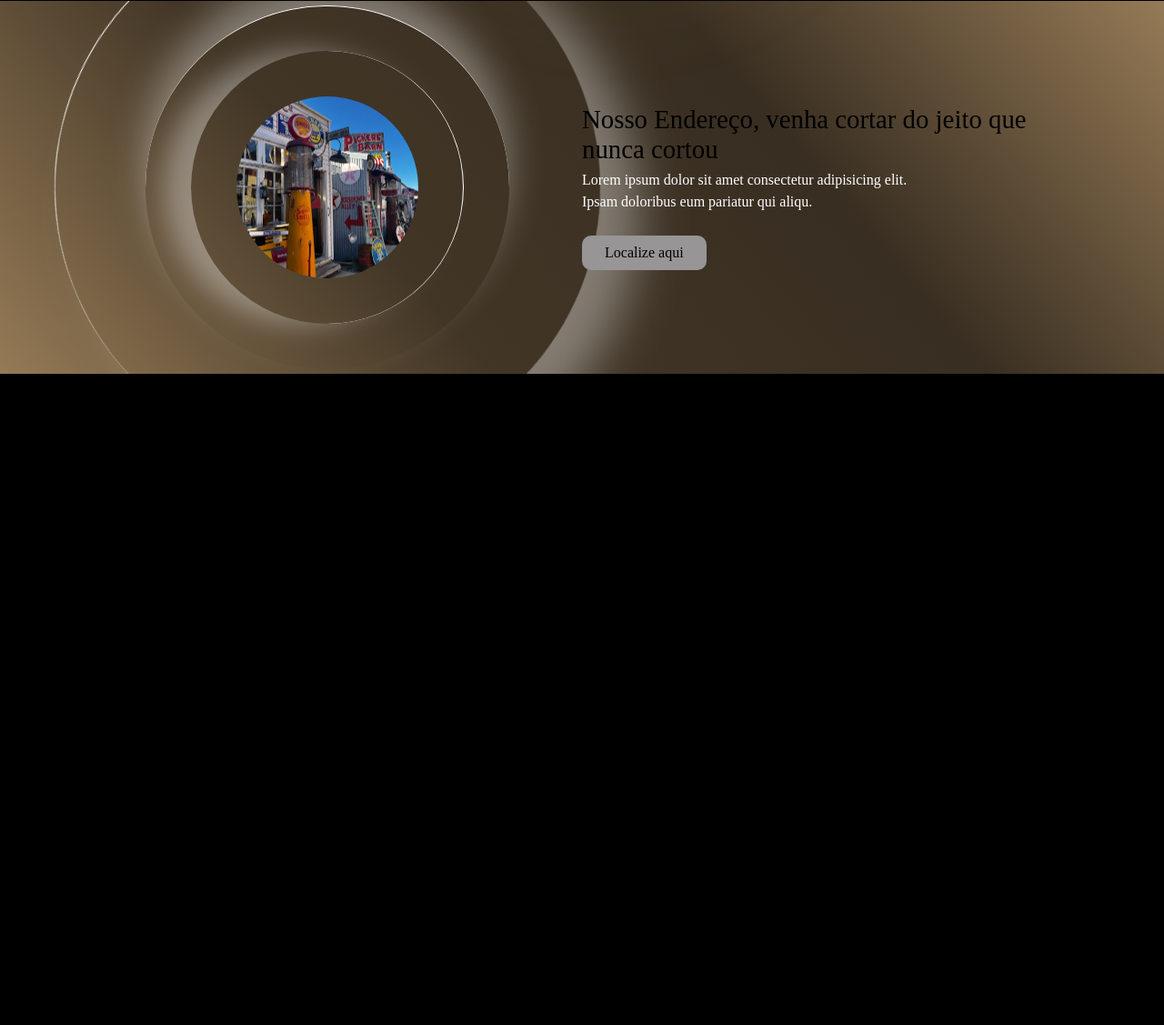
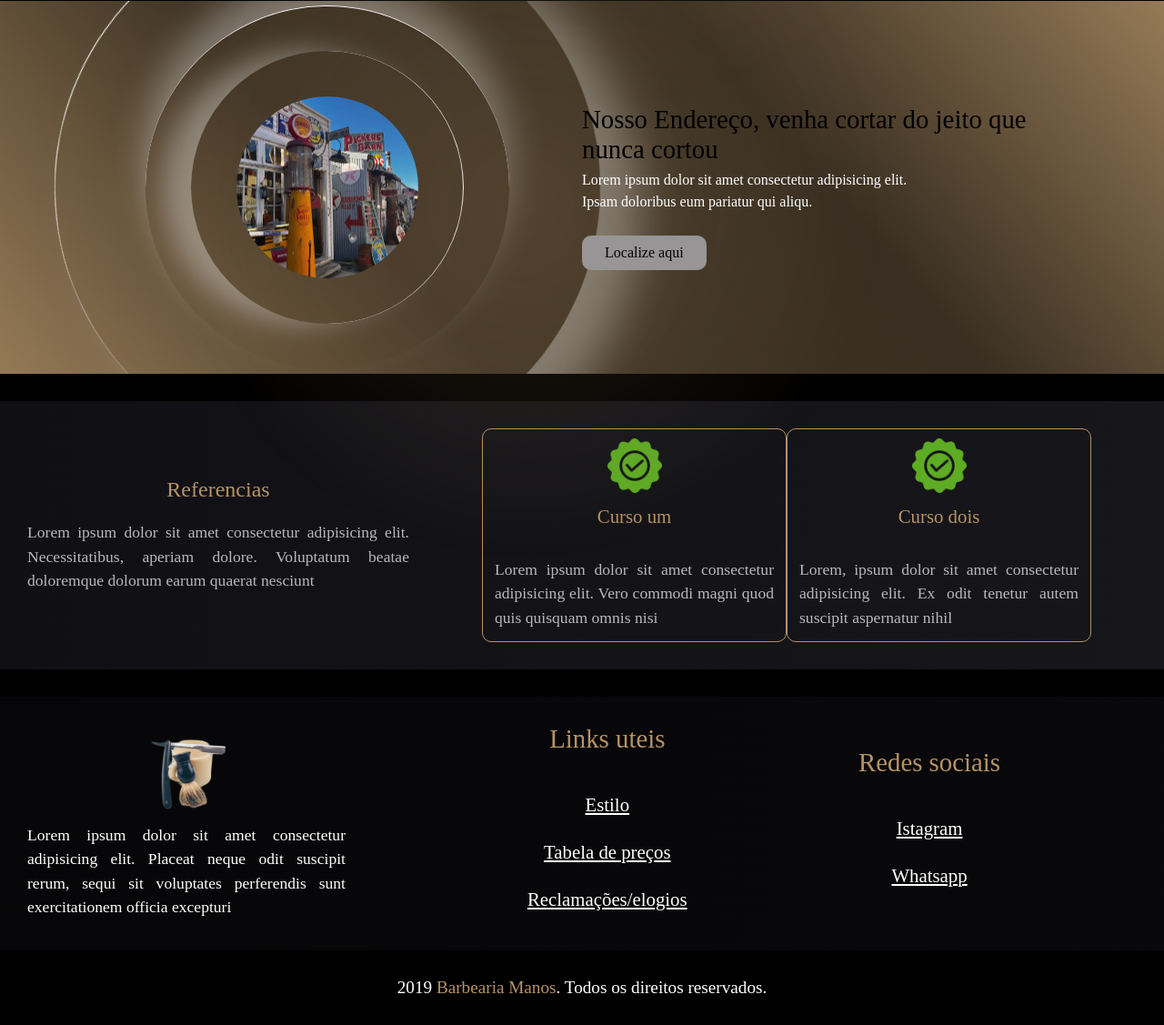
Before and after one commit to Mp97871431/barbeiro, a plain HTML site: page index.html in a window 1280 px wide. Shown: the part 1074-2201 px from the top of the page at 91% size. Before the commit the page ends 1485 px from the top, so only its background shows below. Drawn offline with Linux system fonts and the light colour scheme.

Commit message:
atualizações

```diff
--- a/assents/css/global/variaveis.css
+++ b/assents/css/global/variaveis.css
@@ -5,6 +5,7 @@
 --cor-azul:#1da6ff;
 --cor-verde:#1ba25a ;
 --cor-cinza:#979595 ;
+--cor-marrom : #b69365 ;
 
 --bold: '';
 --regular: '';
--- a/assents/css/index/index.css
+++ b/assents/css/index/index.css
@@ -7,3 +7,7 @@
 @import 'partials/section-sobre.css';
 
 @import 'partials/section-protecao.css';
+
+@import 'partials/section-referencia.css';
+
+@import 'partials/footer.css';
--- /dev/null
+++ b/assents/css/index/partials/footer.css
@@ -0,0 +1,162 @@
+footer{
+   display: flex;
+   align-items: center;
+   justify-content: center;
+   width: 100%;
+   padding: 30px;
+   margin-top: 30px;
+   background: linear-gradient(0deg , #10101465, #16161b5e);
+   background: -webkit-linear-gradient(0deg , #10101465 , #16161b62);
+}
+
+footer .informacao {
+    display: flex;
+    text-align: center;
+    align-items: center;
+    justify-content: space-between;
+    width: 100%;
+}
+
+footer .informacao .missao {
+    align-items: center;
+    justify-content: center;
+    width: 100%;
+    max-width: 350px;
+}
+
+footer .informacao .missao img {
+    width: 100%;
+    max-width: 150px;
+}
+
+footer .informacao .missao p {
+    font-size: 1.1em;
+    line-height: 1.5;
+    color: var(--cor-branco);
+    text-align: justify;
+}
+
+footer .informacao .contato {
+    display: flex;
+    align-items: center;
+    justify-content: space-between;
+    width: 100%;
+}
+
+footer .informacao .contato .link {
+    text-align: center;
+    justify-content: center;
+    align-items: center;
+    margin-left: 200px;
+}
+
+footer .informacao .contato .link h2 {
+    text-align: center;
+    justify-content: center;
+    font-size: 1.8em;
+    color: var(--cor-marrom);
+    padding-bottom: 30px;
+}
+
+footer .informacao .contato .link a {
+    justify-content: center;
+    font-size: 1.3em;
+    color: var(--cor-branco);
+    text-decoration: underline;
+    line-height: 2.5;
+    transition: all 0.3s;
+}
+
+footer .informacao .contato .link a:hover {
+    padding: 10px;
+    background-color:#b69365a4;
+    color: var(--cor-preto);
+    border-radius: 10px;
+}
+
+footer .informacao .contato .rede {
+    text-align: center;
+    justify-content: center;
+    align-items: center;
+    margin-right: 150px;
+}
+
+footer .informacao .contato .rede h2 {
+    text-align: center;
+    justify-content: center;
+    font-size: 1.8em;
+    color: var(--cor-marrom);
+    padding-bottom: 30px;
+}
+
+footer .informacao .contato .rede a {
+    justify-content: center;
+    font-size: 1.3em;
+    color: var(--cor-branco);
+    text-decoration: underline;
+    line-height: 2.5;
+    transition: all 0.3s;
+}
+
+footer .informacao .contato .rede a:hover {
+    padding: 10px;
+    background-color:#b69365a4;
+    color: var(--cor-preto);
+    border-radius: 10px;
+}
+
+ .copy {
+  display: flex;
+  align-items: center;
+  justify-content: center;
+  width: 100%;
+  padding: 30px 80px;
+}
+
+ .copy p {
+  font-size: 1.2em;
+  color: var(--cor-branco);
+}
+
+.copy p span {
+    color: var(--cor-marrom);
+}
+
+/* responsaivo */
+
+@media screen and (max-width: 1000px) {
+    footer .informacao {
+    display: flex;
+    text-align: center;
+    align-items: center;
+    flex-direction: column;
+    justify-content: center;
+    width: 100%;
+    border-top: 1px solid var(--cor-marrom);
+}
+
+footer .informacao .contato {
+    display: flex;
+    align-items: center;
+    flex-direction: column;
+    justify-content: center;
+    width: 100%;
+    padding-top: 20px;
+}
+
+footer .informacao .contato .link {
+    margin-left: 0px;
+}
+
+footer .informacao .contato .link h2 {
+   padding-top: 20px;
+}
+
+footer .informacao .contato .rede {
+    margin-right: 0px;
+}
+
+footer .informacao .contato .rede h2 {
+   padding-top: 20px;
+}
+}
--- /dev/null
+++ b/assents/css/index/partials/section-referencia.css
@@ -0,0 +1,194 @@
+section.referencia {
+    display: flex;
+    text-align: center;
+    justify-content: center;
+    width: 100%;
+    margin-top: 30px;
+    padding: 30px;
+    background: linear-gradient(0deg , #101014, #16161b);
+    background: -webkit-linear-gradient(0deg , #101014 , #16161b);
+}
+
+section.referencia .quadro {
+    display: flex;
+    text-align: center;
+    align-items: center;
+    justify-content: space-between;
+    width: 100%;
+}
+
+section.referencia .quadro .texto {
+    text-align: center;
+    justify-content: center;
+    width: 100%;
+    max-width: 450px;
+    padding-right: 30px;
+}
+
+section.referencia .quadro .texto h2 {
+    font-size: 1.5em;
+    color: var(--cor-marrom);
+    padding-bottom: 20px;
+    text-align: center;
+}
+
+section.referencia .quadro .texto p {
+    line-height: 1.5;
+    font-size: 1.1em;
+    color: var(--cor-branco);
+    opacity: 0.7;
+    text-align: justify;
+}
+
+section.referencia .quadro .quadros {
+    display: flex;
+    text-align: center;
+    align-items: center;
+    justify-content: space-between;
+    width: 100%;
+}
+
+section.referencia .quadro .quadros .qum {
+    text-align: center;
+    justify-content: center;
+    align-items: center;
+    width: 100%;
+    max-width: 350px;
+    border: 1px solid var(--cor-marrom);
+    border-radius: 10px;
+    margin-left: 50px;
+}
+
+section.referencia .quadro .quadros .qum img {
+    max-width: 80px;
+    width: 100%;
+    padding: 10px;
+}
+
+section.referencia .quadro .quadros .qum h3 {
+    font-size: 1.3em;
+    color: var(--cor-marrom);
+    padding-bottom: 20px;
+    text-align: center;
+}
+
+section.referencia .quadro .quadros .qum p {
+    line-height: 1.5;
+    font-size: 1.1em;
+    color: var(--cor-branco);
+    opacity: 0.7;
+    text-align: justify;
+    padding: 13px;
+}
+
+section.referencia .quadro .quadros .qdois {
+    text-align: center;
+    justify-content: center;
+    width: 100%;
+    max-width: 350px;
+    align-items: center;
+    border: 1px solid var(--cor-marrom);
+    border-radius: 10px;
+    margin-right: 50px;
+}
+
+section.referencia .quadro .quadros .qdois img {
+    max-width: 80px;
+    width: 100%;
+    padding: 10px;
+}
+
+section.referencia .quadro .quadros .qdois h3 {
+    font-size: 1.3em;
+    color: var(--cor-marrom);
+    padding-bottom: 20px;
+    text-align: center;
+}
+
+section.referencia .quadro .quadros .qdois p {
+    line-height: 1.5;
+    font-size: 1.1em;
+    color: var(--cor-branco);
+    opacity: 0.7;
+    text-align: justify;
+    padding: 13px;
+}
+
+section.referencia .blush{
+  width: 1000px;
+  height:1000px ;
+  background: radial-gradient(#957a569c, transparent 50%);/* para colocar a cor de fundo como um blush*/
+  border-radius: 50%;
+  position: absolute;
+  z-index: 1;
+ }
+
+ section.referencia .blush.dois {
+  top: 800px ;
+  right: 200px;
+  animation: blushOpacidade 7s linear infinite ;
+ }
+
+ @keyframes blushOpacidade {
+  0%{
+    opacity:0.2 ;
+    transform: scale(1);
+  }
+  50%{
+    opacity:0.5 ;
+    transform:scale(1.2) ;
+  }
+  100%{
+   opacity:0.2 ;
+   transform:scale(1) ;
+  }
+ }
+
+ /* responsaivo */
+
+@media screen and (max-width: 1000px) {
+    section.referencia .quadro {
+    flex-direction: column;
+    justify-content: center;
+}
+
+section.referencia .quadro .texto {
+    max-width: 300px;
+    margin-bottom: 20px;
+}
+
+section.referencia .quadro .quadros {
+    flex-direction: column;
+    justify-content: center;
+}
+
+section.referencia .quadro .quadros .qum {
+    justify-content: center;
+    border: none;
+    border-top: 1px solid var(--cor-marrom);
+    border-radius: 0;
+    margin-left: 20px;
+}
+
+section.referencia .quadro .quadros .qdois {
+    justify-content: center;
+    border: none;
+    border-top: 1px solid var(--cor-marrom);
+    border-radius: 0;
+    margin-right: -20px;
+}
+ @keyframes blushOpacidade {
+  0%{
+    opacity:0.2 ;
+    transform: scale(0);
+  }
+  50%{
+    opacity:0.5 ;
+    transform:scale(0) ;
+  }
+  100%{
+   opacity:0.2 ;
+   transform:scale(0) ;
+  }
+ }
+}
--- a/assents/css/index/partials/section-sobre.css
+++ b/assents/css/index/partials/section-sobre.css
@@ -4,7 +4,8 @@ section.sobre {
     justify-content: center;
     flex-direction: column;
     width: 100%;
-    background: linear-gradient(0deg , #0f0f0f, #0f0f11);
+    background: linear-gradient(0deg , #101014, #16161b);
+    background: -webkit-linear-gradient(0deg , #101014 , #16161b);
     margin-top: 30px;
 }
 
--- a/index.html
+++ b/index.html
@@ -63,5 +63,52 @@
       <a href="">Localize aqui</a>
     </div>
    </section>
+   <!--parte-referencias-->
+   <section class="referencia">
+      <div class="blush dois"></div>
+      <div class="quadro">
+        <div class="texto">
+          <h2>Referencias</h2>
+          <p>Lorem ipsum dolor sit amet consectetur adipisicing elit. Necessitatibus, aperiam dolore. Voluptatum beatae doloremque dolorum earum quaerat nesciunt</p>
+        </div>
+        <div class="quadros">
+          <div class="qum">
+            <img src="assents/files/imagens/icone-certificado2.png">
+            <h3>Curso um</h3>
+            <p>Lorem ipsum dolor sit amet consectetur adipisicing elit. Vero commodi magni quod quis quisquam omnis nisi</p>
+          </div>
+          <div class="qdois">
+            <img src="assents/files/imagens/icone-certificado2.png">
+            <h3>Curso dois</h3>
+            <p>Lorem, ipsum dolor sit amet consectetur adipisicing elit. Ex odit tenetur autem suscipit aspernatur nihil</p>
+          </div>
+        </div>
+      </div>
+   </section>
+   <!--parte-footer-->
+   <footer>
+    <div class="informacao">
+      <div class="missao">
+        <img src="assents/files/imagens/logo2.png">
+        <p>Lorem ipsum dolor sit amet consectetur adipisicing elit. Placeat neque odit suscipit rerum, sequi sit voluptates perferendis sunt exercitationem officia excepturi</p>
+      </div>
+      <div class="contato">
+        <div class="link">
+          <h2>Links uteis</h2>
+          <a href="">Estilo</a><br>
+          <a href="">Tabela de preços</a><br>
+          <a href="">Reclamações/elogios</a>
+        </div>
+        <div class="rede">
+          <h2>Redes sociais</h2>
+          <a href="">Istagram</a><br>
+          <a href="">Whatsapp</a>
+        </div>
+      </div>
+    </div>
+   </footer>
+   <div class="copy">
+      <p>2019 <span>Barbearia Manos</span>. Todos os direitos reservados.</p>
+    </div>
 </body>
 </html>
```
Also changed, not shown: assents/files/imagens/icone-certificado2.png (added).
